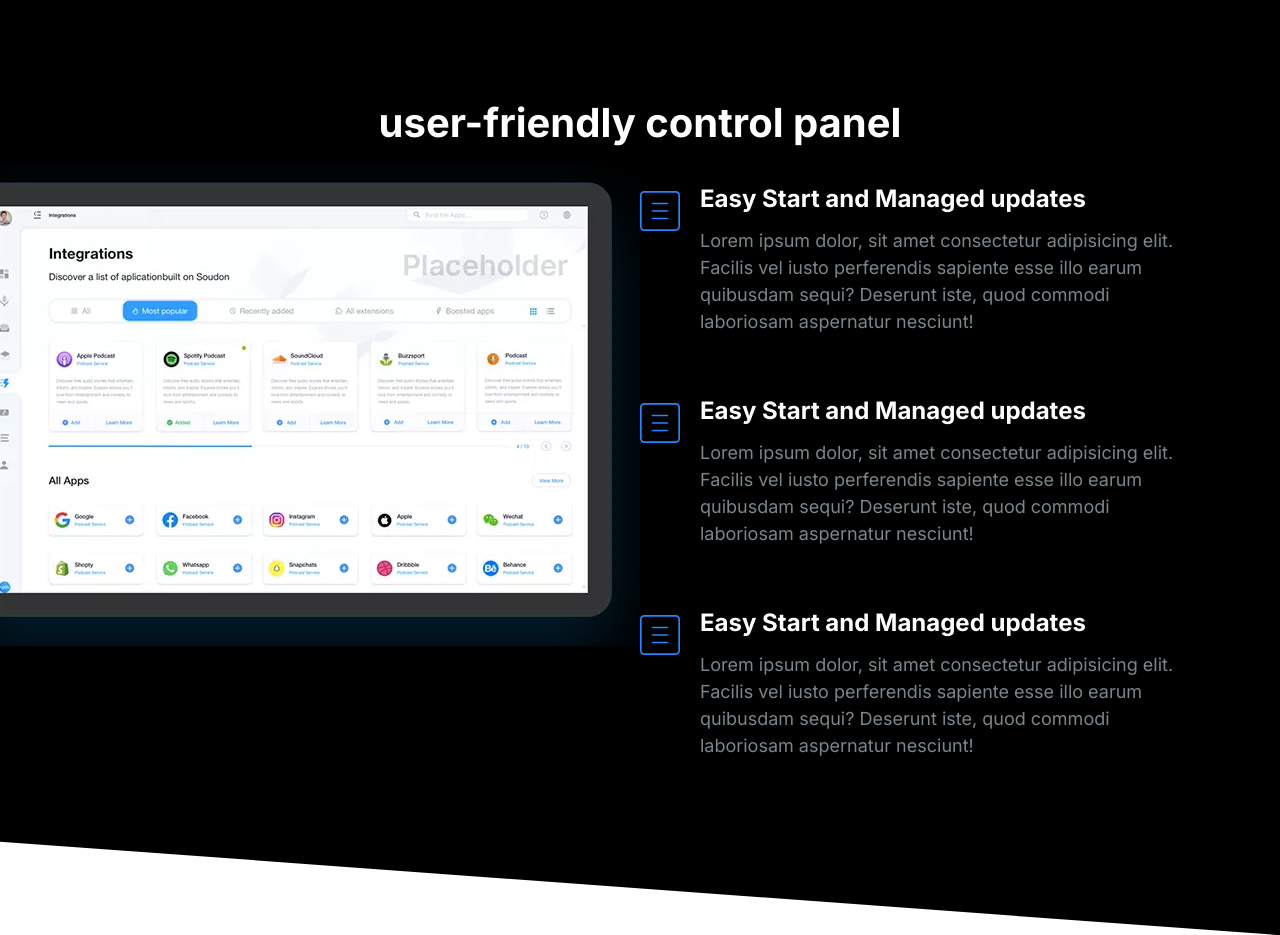
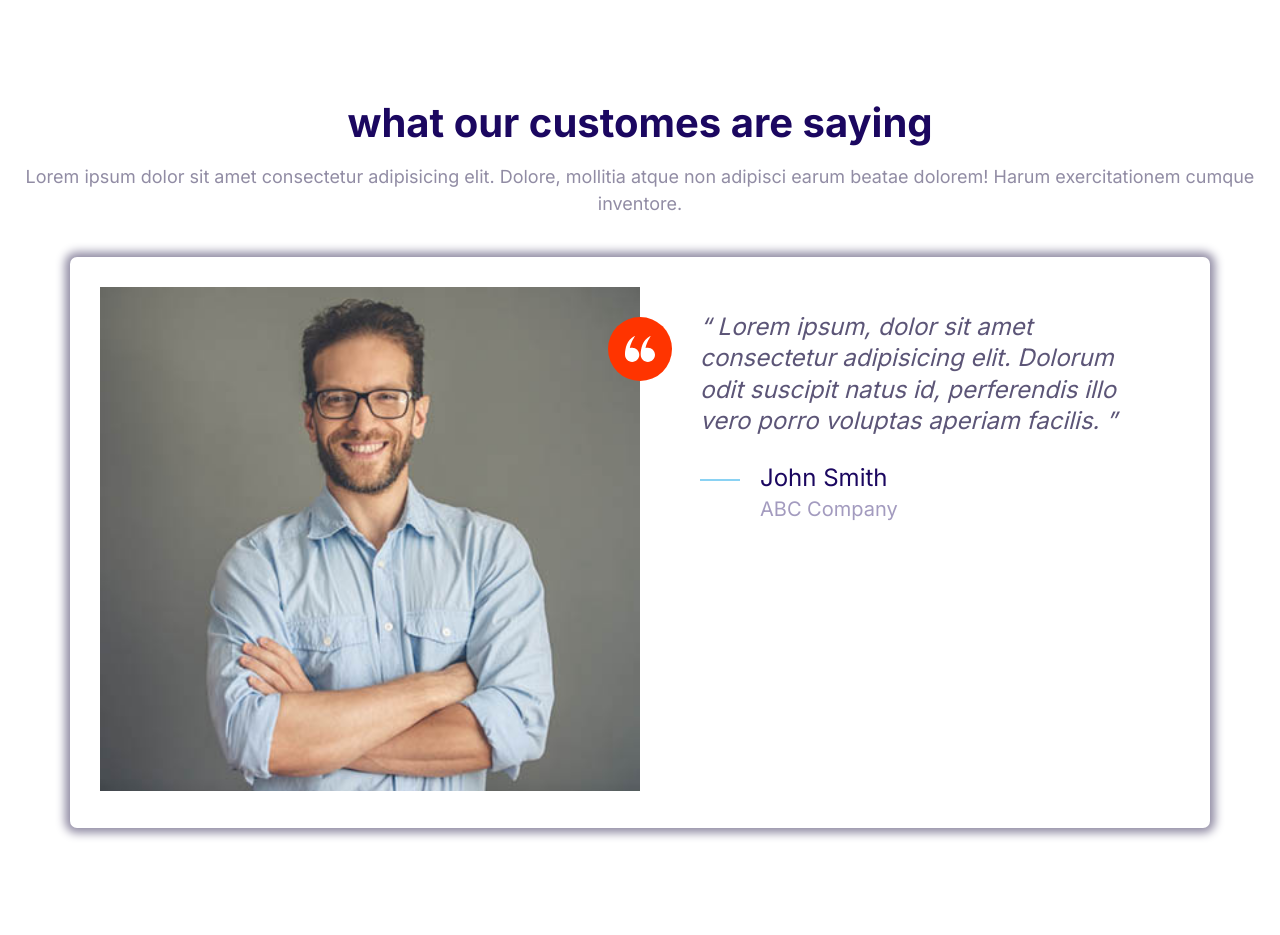
Before and after one commit to fateme-jaberi/moshified, a plain HTML site: page index.html in a window 1280 px wide. After the commit the page ends 888 px from the top, so only its background shows below. Drawn offline with Linux system fonts and the light colour scheme.

Commit message:
Creating testimonial section.

```diff
--- /dev/null
+++ b/components/testimonial-section.html
@@ -0,0 +1,47 @@
+<body>
+  <section class="block">
+    <header class="block__header">
+      <h2>what our customes are saying</h2>
+      <p>
+        Lorem ipsum dolor sit amet consectetur adipisicing elit. Dolore,
+        mollitia atque non adipisci earum beatae dolorem! Harum exercitationem
+        cumque inventore.
+      </p>
+    </header>
+    <div class="container">
+      <div class="card testimonial">
+        <div class="grid grid--1x2">
+          <div class="testimonial__image">
+            <img src="images/testimonial.jpg" alt="a happy smiling customer" />
+            <span class="icon-container icon-container--accent">
+              <svg class="icon icon--white icon--small">
+                <use xlink:href="images/sprite.svg#quotes"></use>
+              </svg>
+            </span>
+          </div>
+          <blockquote class="quote">
+            <p class="quote__text">
+              Lorem ipsum, dolor sit amet consectetur adipisicing elit. Dolorum
+              odit suscipit natus id, perferendis illo vero porro voluptas
+              aperiam facilis.
+            </p>
+            <footer>
+              <div class="media">
+                <div class="media__image">
+                  <svg class="icon icon--primary quote__line">
+                    <use xlink:href="images/sprite.svg#line"></use>
+                  </svg>
+                </div>
+                <div class="media__body">
+                  <h3 class="media__title quote__author">John Smith</h3>
+                  <p class="quote__organization">ABC Company</p>
+                </div>
+              </div>
+            </footer>
+          </blockquote>
+        </div>
+      </div>
+    </div>
+  </section>
+  <script src="js/main.js"></script>
+</body>
--- a/css/styles.css
+++ b/css/styles.css
@@ -527,6 +527,7 @@ a{
 }
 .block__header{
     text-align: center;
+    margin-bottom: 4rem;
 }
 .block__heading{
     margin-top: 0;
--- a/index.html
+++ b/index.html
@@ -14,78 +14,51 @@
     <link rel="stylesheet" href="css/styles.css" />
   </head>
   <body>
-    <section class="block block--dark block--skewed-right block-showcase">
+    <section class="block">
       <header class="block__header">
-        <h2>user-friendly control panel</h2>
+        <h2>what our customes are saying</h2>
+        <p>
+          Lorem ipsum dolor sit amet consectetur adipisicing elit. Dolore,
+          mollitia atque non adipisci earum beatae dolorem! Harum exercitationem
+          cumque inventore.
+        </p>
       </header>
-      <div class="container grid grid--1x2">
-        <picture class="block-showcase__image">
-          <source
-            type="image/webp"
-            srcset="images/ipad.webp 1x, images/ipad@2x.webp 2x"
+      <div class="container">
+        <div class="card testimonial">
+          <div class="grid grid--1x2">
+            <div class="testimonial__image">
+              <img
+                src="images/testimonial.jpg"
+                alt="a happy smiling customer"
               />
-          <source
-            type="image/png"
-            srcset="images/ipad.png 1x, images/ipad@2x.png 2x"
-          />
-          <img src="images/ipad.png" alt="" />
-        </picture>
-        <ul class="list">
-          <li>
+              <span class="icon-container icon-container--accent">
+                <svg class="icon icon--white icon--small">
+                  <use xlink:href="images/sprite.svg#quotes"></use>
+                </svg>
+              </span>
+            </div>
+            <blockquote class="quote">
+              <p class="quote__text">
+                Lorem ipsum, dolor sit amet consectetur adipisicing elit.
+                Dolorum odit suscipit natus id, perferendis illo vero porro
+                voluptas aperiam facilis.
+              </p>
+              <footer>
                 <div class="media">
                   <div class="media__image">
-                <svg class="icon icon--primary">
-                  <use xlink:href="images/sprite.svg#menu"></use>
+                    <svg class="icon icon--primary quote__line">
+                      <use xlink:href="images/sprite.svg#line"></use>
                     </svg>
                   </div>
                   <div class="media__body">
-                <h3 class="media__title">Easy Start and Managed updates</h3>
-                <p>
-                  Lorem ipsum dolor, sit amet consectetur adipisicing elit.
-                  Facilis vel iusto perferendis sapiente esse illo earum
-                  quibusdam sequi? Deserunt iste, quod commodi laboriosam
-                  aspernatur nesciunt!
-                </p>
+                    <h3 class="media__title quote__author">John Smith</h3>
+                    <p class="quote__organization">ABC Company</p>
                   </div>
                 </div>
-          </li>
-          <li>
-            <div class="media">
-              <div class="media__image">
-                <svg class="icon icon--primary">
-                  <use xlink:href="images/sprite.svg#menu"></use>
-                </svg>
-              </div>
-              <div class="media__body">
-                <h3 class="media__title">Easy Start and Managed updates</h3>
-                <p>
-                  Lorem ipsum dolor, sit amet consectetur adipisicing elit.
-                  Facilis vel iusto perferendis sapiente esse illo earum
-                  quibusdam sequi? Deserunt iste, quod commodi laboriosam
-                  aspernatur nesciunt!
-                </p>
+              </footer>
+            </blockquote>
           </div>
         </div>
-          </li>
-          <li>
-            <div class="media">
-              <div class="media__image">
-                <svg class="icon icon--primary">
-                  <use xlink:href="images/sprite.svg#menu"></use>
-                </svg>
-              </div>
-              <div class="media__body">
-                <h3 class="media__title">Easy Start and Managed updates</h3>
-                <p>
-                  Lorem ipsum dolor, sit amet consectetur adipisicing elit.
-                  Facilis vel iusto perferendis sapiente esse illo earum
-                  quibusdam sequi? Deserunt iste, quod commodi laboriosam
-                  aspernatur nesciunt!
-                </p>
-              </div>
-            </div>
-          </li>
-        </ul>
       </div>
     </section>
     <script src="js/main.js"></script>
```
Lines whose indentation alone changed are shown as unchanged.
